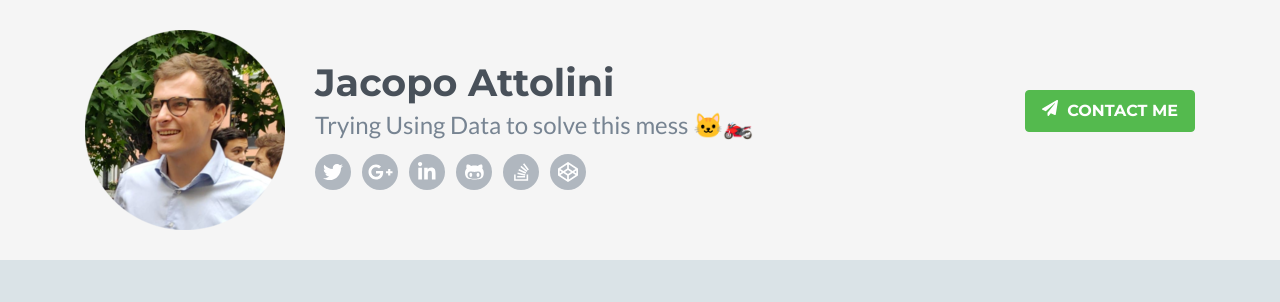
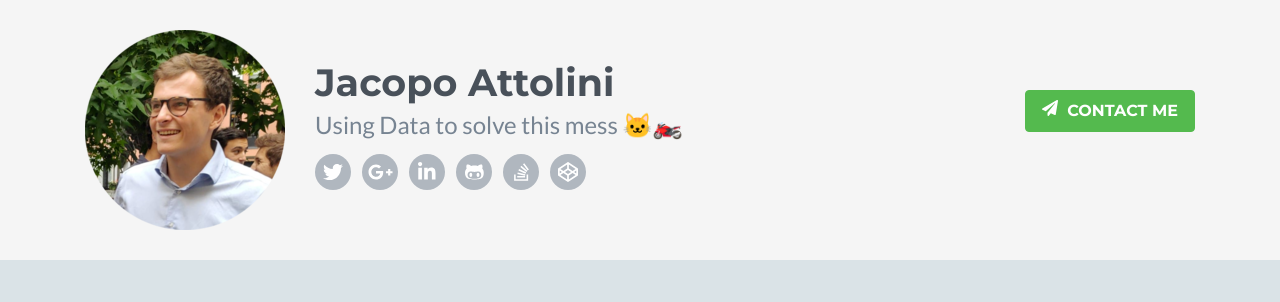
Before and after one commit to Attol8/JacopoAttolini, a Flask app: page / in a window 1280 px wide. Shown: the top 302 px of the page. Run offline with Flask 2, Linux system fonts and the light colour scheme; some libraries are stand-ins or nearby versions.

Commit message:
updated description

```diff
--- a/templates/index.html
+++ b/templates/index.html
@@ -37,7 +37,7 @@
             <img class="profile-image img-fluid float-left" src="static/assets/images/profile3.png" alt="James Lee" />
             <div class="profile-content float-left">
                 <h1 class="name">Jacopo Attolini</h1>
-                <h2 class="desc">Trying Using Data to solve this mess 🐱‍🏍</h2>
+                <h2 class="desc">Using Data to solve this mess 🐱‍🏍</h2>
                 <ul class="social list-inline">
                     <li class="list-inline-item"><a href="#"><i class="fab fa-twitter"></i></a></li>
                     <li class="list-inline-item"><a href="#"><i class="fab fa-google-plus-g"></i></a></li>
```
